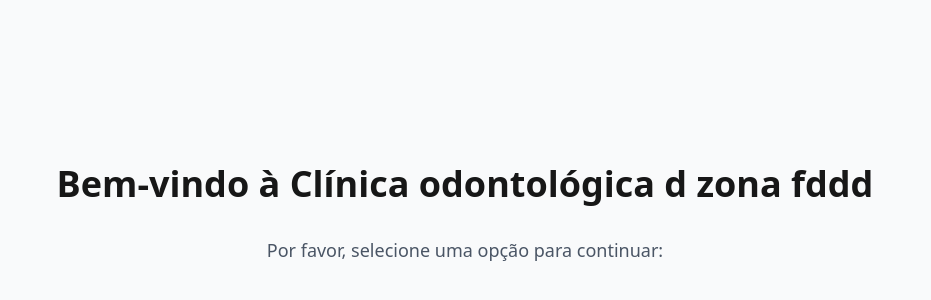
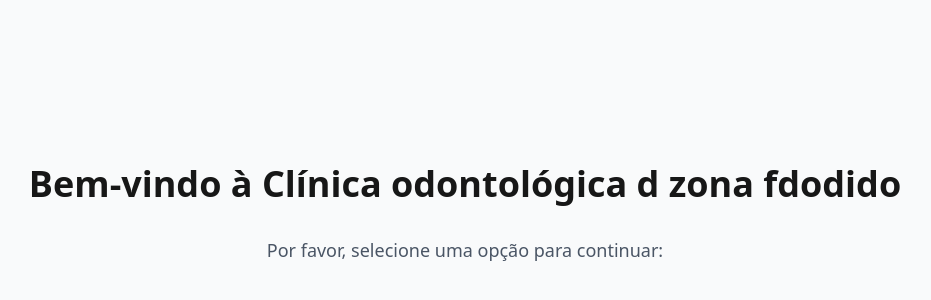
Before and after one commit to flaience/sisag, a Next.js app: page / in a window 1280 px wide. Shown: the part 186-486 px from the top of the page, without its empty margins (175-1106 px from the left). Built offline with nearby package versions, Linux system fonts and the light colour scheme.

Commit message:
teste deploy

```diff
--- a/src/app/page.tsx
+++ b/src/app/page.tsx
@@ -13,7 +13,7 @@ export default function HomePage() {
         animate={{ opacity: 1, y: 0 }}
         className="text-4xl font-bold text-primary"
       >
-        Bem-vindo à Clínica odontológica d zona fddd
+        Bem-vindo à Clínica odontológica d zona fdodido{" "}
       </motion.h1>
       <p className="text-gray-600 text-lg">
         Por favor, selecione uma opção para continuar:
```
